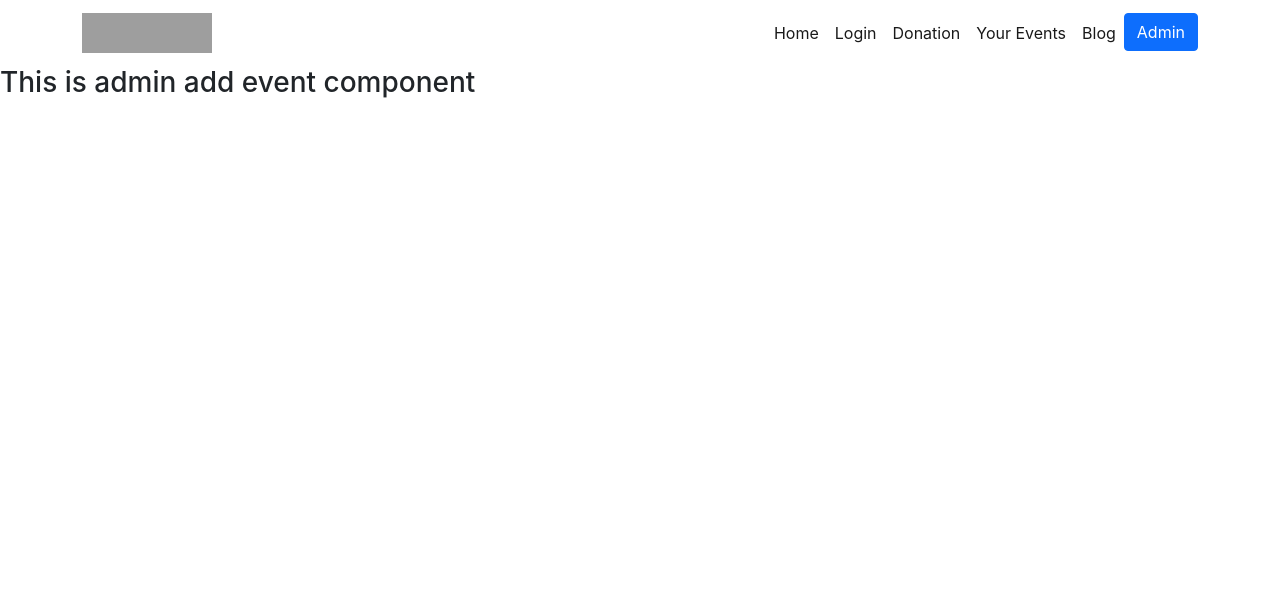
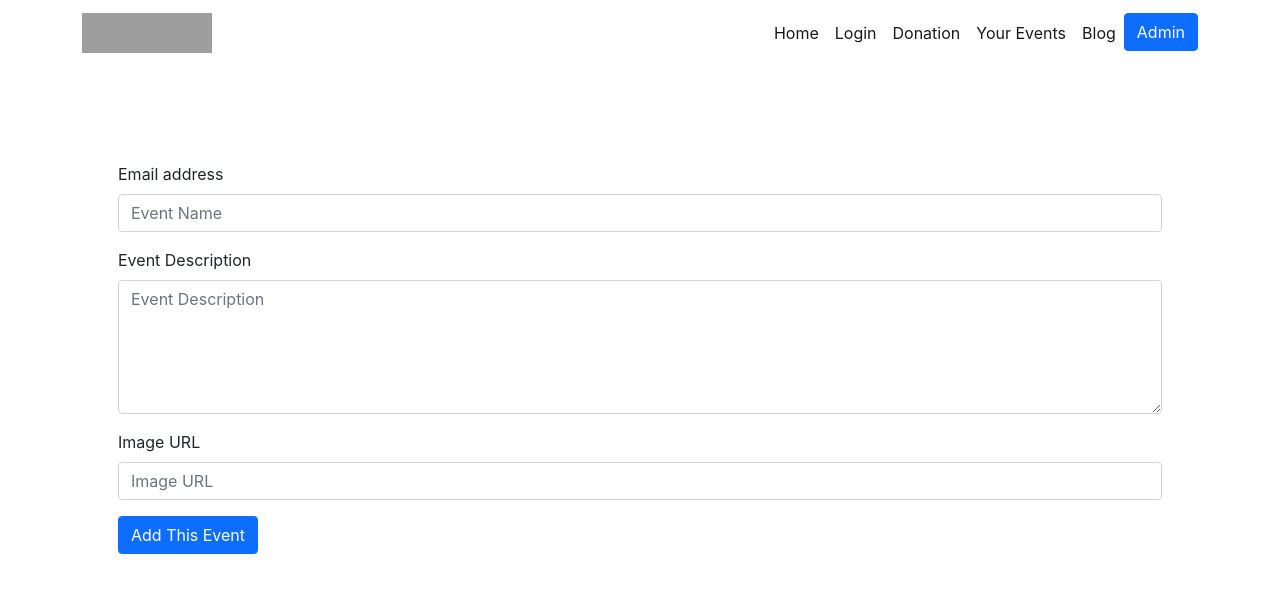
Before and after one commit to DebabrataSaha-570/volunteer-network-client, a React (Create React App) app: page /adminAddEvent in a window 1280 px wide. Shown: the top 592 px of the page. Built offline with nearby package versions, Linux system fonts and the light colour scheme; grey boxes are pictures that could not be loaded.

Commit message:
addmin add event component created -static

```diff
--- a/src/pages/AdminAddEvent/AdminAddEvent.js
+++ b/src/pages/AdminAddEvent/AdminAddEvent.js
@@ -2,9 +2,27 @@ import React from 'react';
 
 const AdminAddEvent = () => {
     return (
-        <div>
-            <h3>This is admin add event component</h3>
-        </div>
+        <>
+            <section className="container my-5 p-5">
+                <form>
+                    <div class="mb-3">
+                        <label for="exampleInputEmail1" class="form-label">Email address</label>
+                        <input placeholder="Event Name" type="email" class="form-control" id="exampleInputEmail1" aria-describedby="emailHelp" />
+                    </div>
+                    <div class="mb-3">
+                        <label for="exampleEventDescription" class="form-label">Event Description</label>
+                        <textarea class="form-control" placeholder="Event Description" id="exampleEventDescription" rows="5"></textarea>
+                    </div>
+
+                    <div class="mb-3">
+                        <label for="exampleImgUrl" class="form-label">Image URL</label>
+                        <input type="password" class="form-control" placeholder="Image URL" id="exampleImgUrl" />
+                    </div>
+
+                    <button type="submit" class="btn btn-primary">Add This Event</button>
+                </form>
+            </section>
+        </>
     );
 };
 
--- a/src/pages/AdminShowEvent/AdminShowEvent.js
+++ b/src/pages/AdminShowEvent/AdminShowEvent.js
@@ -1,4 +1,5 @@
 import React from 'react';
+import { Link } from 'react-router-dom';
 
 const AdminShowEvent = () => {
     return (
@@ -40,7 +41,10 @@ const AdminShowEvent = () => {
                         </tbody>
                     </table>
                 </section>
-                <button className="btn btn-primary">Add Event</button>
+                <Link to="/adminAddEvent">
+
+                    <button className="btn btn-primary">Add Event</button>
+                </Link>
             </section>
         </>
     );
```
